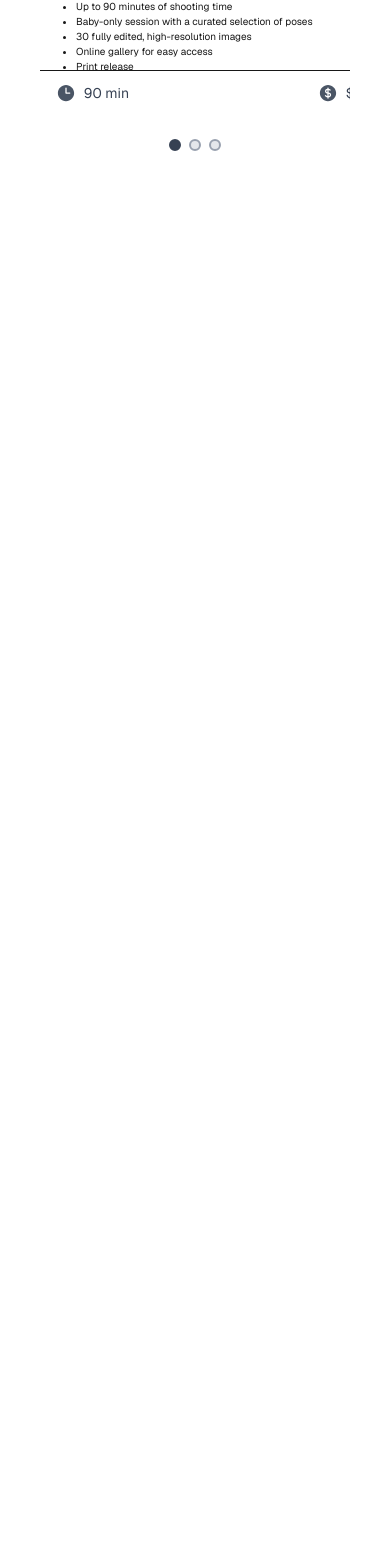
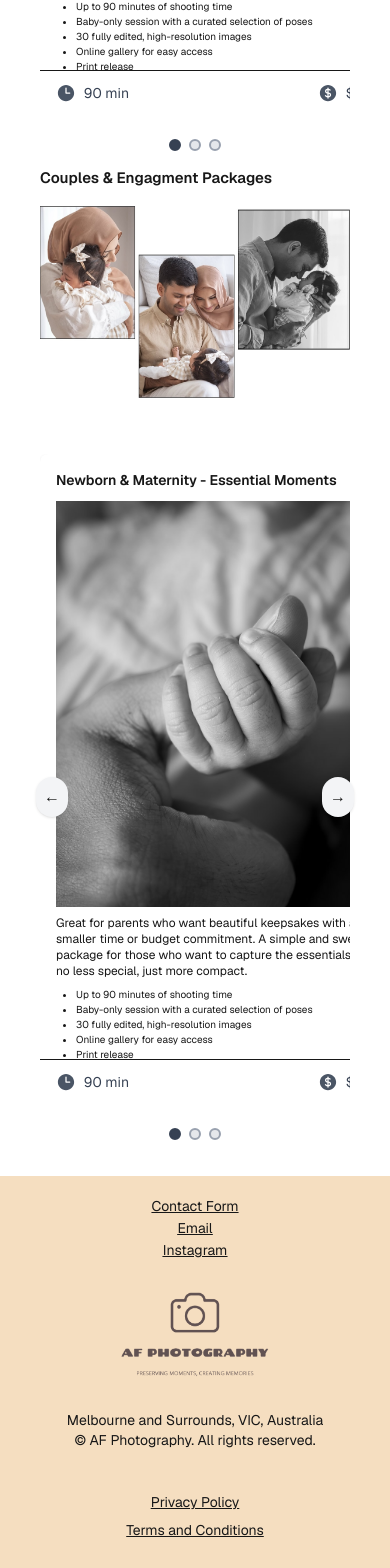
Before and after one commit to sal3190570/af-photography, a Next.js app: page /pricing in a window 390 px wide. Shown: the part 1074-2642 px from the top of the page. Before the commit the page ends 1241 px from the top, so only its background shows below. Built offline with nearby package versions, Linux system fonts and the light colour scheme.

Commit message:
end of day

```diff
--- /dev/null
+++ b/app/components/pricing/PricingPageCarousel-2.tsx
@@ -0,0 +1,168 @@
+"use client";
+import useEmblaCarousel from "embla-carousel-react";
+import Image from "next/image";
+import { useCallback, useEffect, useState } from "react";
+import { ClockIcon, CurrencyDollarIcon } from "@heroicons/react/24/solid";
+
+const packages = [
+  {
+    title: "Newborn & Maternity - Essential Moments",
+    image: "/PricingPhotos/PricingC1C1.jpg",
+    description:
+      "Great for parents who want beautiful keepsakes with a smaller time or budget commitment. A simple and sweet package for those who want to capture the essentials — no less special, just more compact.",
+    features: [
+      "Up to 90 minutes of shooting time",
+      "Baby-only session with a curated selection of poses",
+      "30 fully edited, high-resolution images",
+      "Online gallery for easy access",
+      "Print release",
+    ],
+    time: "90 min",
+    price: "$350",
+  },
+  {
+    title: "Newborn & Maternity - Classic Collection",
+    image: "/PricingPhotos/PricingC1C2.jpg",
+    description:
+      "Perfect for those who want variety and value in one beautiful package. A balanced package that captures the essence of your baby's first days, with variety and value.",
+    features: [
+      "Up to 2 hours of shooting time",
+      "Baby-focused session + parent/sibling shots",
+      "40 fully edited, high-resolution images",
+      "Online gallery for download and sharing",
+      "Print release",
+    ],
+    time: "2 hours",
+    price: "$450",
+  },
+  {
+    title: "Newborn & Maternity - Deluxe Keepsake",
+    image: "/PricingPhotos/PricingC1C3.jpg",
+    description:
+      "Best for families who want a full storytelling experience with every magical moment preserved. For families who want the ultimate gallery of their newborn's first days — every tiny detail, every tender moment.",
+    features: [
+      "Up to 3 hours of shooting time",
+      "Full session with multiple setups (baby, parents, siblings, lifestyle)",
+      "60 fully edited, high-resolution images",
+      "Priority editing turnaround",
+      "Personalized online gallery",
+      "$50 print credit included",
+      "Print release",
+    ],
+    time: "3 hours",
+    price: "$650",
+  },
+];
+
+export default function PricingPageCarousel2() {
+  const [emblaRef, emblaApi] = useEmblaCarousel({ loop: false });
+  const [selectedIndex, setSelectedIndex] = useState(0);
+
+  const onSelect = useCallback(() => {
+    if (emblaApi) setSelectedIndex(emblaApi.selectedScrollSnap());
+  }, [emblaApi]);
+
+  useEffect(() => {
+    if (!emblaApi) return;
+    emblaApi.on("select", onSelect);
+    onSelect();
+  }, [emblaApi, onSelect]);
+
+  const scrollPrev = useCallback(
+    () => emblaApi && emblaApi.scrollPrev(),
+    [emblaApi]
+  );
+  const scrollNext = useCallback(
+    () => emblaApi && emblaApi.scrollNext(),
+    [emblaApi]
+  );
+  const scrollTo = useCallback(
+    (i: number) => emblaApi && emblaApi.scrollTo(i),
+    [emblaApi]
+  );
+  const slideCount = packages.length;
+
+  return (
+    <div className="embla relative  mx-auto py-4">
+      {/* Arrows absolutely placed at sides */}
+      <button
+        onClick={scrollPrev}
+        className="absolute -left-1 sm:-left-8 xl:hidden top-1/2 -translate-y-1/2 z-10 p-2 md:p-3 rounded-full bg-gray-100 shadow hover:bg-gray-200 transition"
+        aria-label="Previous slide"
+      >
+        ←
+      </button>
+      <button
+        onClick={scrollNext}
+        className="absolute -right-1 sm:-right-10 xl:hidden top-1/2 -translate-y-1/2 z-10 p-2 md:p-3 rounded-full bg-gray-100 shadow hover:bg-gray-200 transition"
+        aria-label="Next slide"
+      >
+        →
+      </button>
+      <div className="embla__viewport overflow-hidden" ref={emblaRef}>
+        <div className="embla__container flex gap-8">
+          {packages.map((pkg) => (
+            <div
+              key={pkg.title}
+              className="
+              embla__slide flex-shrink-0 basis-full sm:basis-1/2 lg:basis-1/3 max-w-[425px] mx-auto h-[650px] sm:h-[675px] md:h-[700px] lg:h-[770px] relative flex flex-col bg-white rounded-lg shadow p-4 "
+            >
+              <h5 className="font-semibold text-[14px] sm:text-[16px] md:text-[17px] lg:text-[19px] mb-2.5">
+                {pkg.title}
+              </h5>
+              {pkg.image && (
+                <div className="mb-2 w-full flex justify-center">
+                  <div className="w-[325px] sm:w-[325px] md:w-[325px] lg:w-[425px] overflow-hidden">
+                    <Image
+                      src={pkg.image}
+                      alt={pkg.title}
+                      width={425}
+                      height={300}
+                      className="object-cover w-full h-auto"
+                      priority
+                    />
+                  </div>
+                </div>
+              )}
+
+              <div className="flex-1">
+                <p className="mb-2 text-xs">{pkg.description}</p>
+                <ul className="list-disc pl-5 text-[10px] lg:text-xs">
+                  {pkg.features.map((f) => (
+                    <li key={f}>{f}</li>
+                  ))}
+                </ul>
+              </div>
+              {/* Bottom bar always pinned */}
+              <div className="absolute bottom-0 left-0 w-full flex justify-between items-center px-4 py-3 bg-white border-t">
+                <div className="flex gap-2 items-center">
+                  <ClockIcon className="w-5 text-gray-600" />
+                  <span className="text-gray-700 text-sm">{pkg.time}</span>
+                </div>
+                <div className="flex gap-2 items-center">
+                  <CurrencyDollarIcon className="w-5 text-gray-600" />
+                  <span className="text-gray-700 text-sm">{pkg.price}</span>
+                </div>
+              </div>
+            </div>
+          ))}
+        </div>
+      </div>
+      {/* Dots outside/under carousel */}
+      <div className="flex justify-center items-center mt-6 gap-2 xl:hidden">
+        {Array.from({ length: slideCount }).map((_, i) => (
+          <button
+            key={i}
+            onClick={() => scrollTo(i)}
+            className={`w-3 h-3 rounded-full border-2 ${
+              selectedIndex === i
+                ? "bg-gray-700 border-gray-700"
+                : "bg-gray-200 border-gray-400"
+            }`}
+            aria-label={`Go to slide ${i + 1}`}
+          />
+        ))}
+      </div>
+    </div>
+  );
+}
--- a/tsconfig.json
+++ b/app/components/pricing/PricingPageCouplesEngagment.tsx
@@ -1,27 +1,20 @@
-{
-  "compilerOptions": {
-    "target": "ES2017",
-    "lib": ["dom", "dom.iterable", "esnext"],
-    "allowJs": true,
-    "skipLibCheck": true,
-    "strict": true,
-    "noEmit": true,
-    "esModuleInterop": true,
-    "module": "esnext",
-    "moduleResolution": "bundler",
-    "resolveJsonModule": true,
-    "isolatedModules": true,
-    "jsx": "preserve",
-    "incremental": true,
-    "plugins": [
-      {
-        "name": "next"
-      }
-    ],
-    "paths": {
-      "@/*": ["./*"]
-    }
-  },
-  "include": ["next-env.d.ts", "**/*.ts", "**/*.tsx", ".next/types/**/*.ts"],
-  "exclude": ["node_modules"]
+import Image from "next/image";
+import PricingPageCarousel2 from "./PricingPageCarousel-1";
+
+export default function PricingPageCouplesEngagement() {
+  return (
+    <section className="relative w-full mb-5 px-10 overflow-hidden">
+      <h4 className="font-semibold mb-4 text-[15px] sm:text-lg md:text-xl lg:text-2xl">
+        Couples & Engagment Packages
+      </h4>
+      <Image
+        src="/PricingPhotos/Pricing-1.jpg"
+        alt="couple holding newborn at home"
+        width={2122}
+        height={1313}
+        className="mb-10"
+      />
+      <PricingPageCarousel2 />
+    </section>
+  );
 }
--- a/app/components/pricing/PricngPageCarousel3.tsx
+++ b/app/components/pricing/PricngPageCarousel-3.tsx
@@ -20,13 +20,13 @@ const packages = [
     description:
       "If you and your loved one/s thrive on fresh air, adventure, and exploring together, an outdoor location session is the perfect way to capture your story. You can choose from a curated list of Melbourne's most beautiful spots—stunning forests, riversides, and scenic parks—or we can head to a place that holds unique meaning for your family. Whether it’s a favourite walking trail, a quiet lakeside, or somewhere special to you, I’ll help craft a relaxed, fun experience where your family’s spirit really shines.",
     features: [
-      "Up to 90 minutes of shooting time",
+      "",
       "Baby-only session with a curated selection of poses",
       "30 fully edited, high-resolution images",
       "Online gallery for easy access",
       "Print release",
     ],
-    time: "90 min",
+    time: "",
     price: "$150",
   },
 ];
--- a/app/pricing/page.tsx
+++ b/app/pricing/page.tsx
@@ -1,12 +1,16 @@
 import React from "react";
 import PricingPageTitle from "../components/pricing/PricingPageTitle";
 import PricingPageNewbornMaternity from "../components/pricing/PricingPageNewbornMaternity";
+import Footer from "../components/Footer";
+import PricingPageCouplesEngagement from "../components/pricing/PricingPageCouplesEngagment";
 
 export default function page() {
   return (
     <>
       <PricingPageTitle />
       <PricingPageNewbornMaternity />
+      <PricingPageCouplesEngagement />
+      <Footer bg="bg-[#f5dec0]" />
     </>
   );
 }
```
